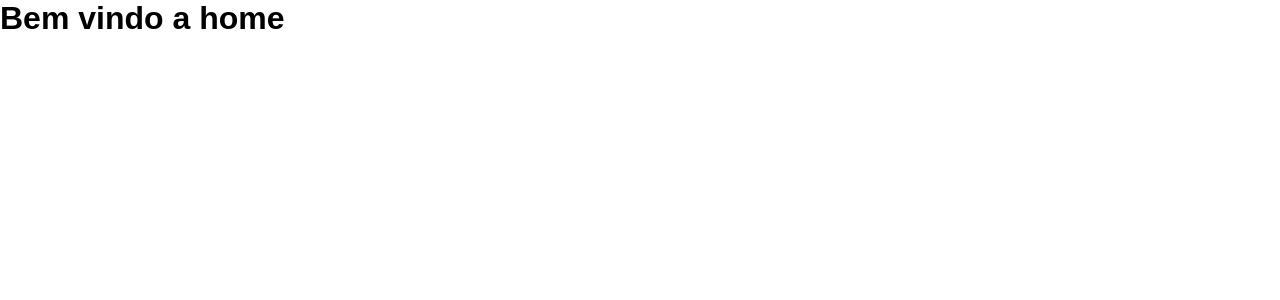
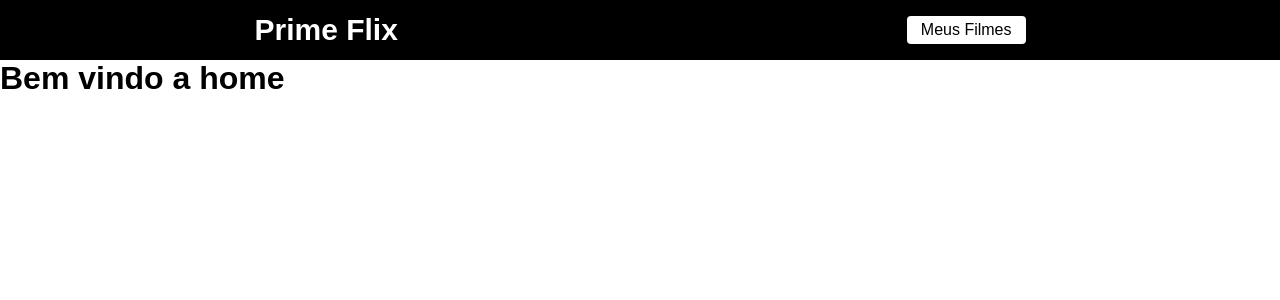
Before and after one commit to Diegojacober/learning-reactjs, a React (Create React App) app in the folder curso01/projeto-filmes/: page / in a window 1280 px wide. Shown: the top 300 px of the page. Built offline with nearby package versions, Linux system fonts and the light colour scheme.

Commit message:
Criando o header

```diff
--- /dev/null
+++ b/curso01/projeto-filmes/src/components/Header/header.css
@@ -0,0 +1,25 @@
+header{
+    display: flex;
+    align-items: center;
+    justify-content: space-around;
+    width: 100%;
+    height: 60px;
+    background-color: #000;
+}
+
+.logo{
+    text-decoration: none;
+    font-size: 30px;
+    cursor: pointer;
+    color: #fff;
+    font-weight: bold;
+}
+
+.favoritos{
+    cursor: pointer;
+    background-color: #FFF;
+    padding: 5px 14px;
+    text-decoration: none;
+    color: #000;
+    border-radius: 4px;
+}
--- /dev/null
+++ b/curso01/projeto-filmes/src/components/Header/index.js
@@ -0,0 +1,13 @@
+import './header.css'
+import {Link} from 'react-router-dom'
+
+function Header() {
+    return(
+        <header>
+            <Link className='logo' to="/">Prime Flix</Link>
+            <Link className='favoritos' to="/favoritos">Meus Filmes</Link>
+        </header>
+    )
+}
+
+export default Header
--- a/curso01/projeto-filmes/src/routes.js
+++ b/curso01/projeto-filmes/src/routes.js
@@ -3,10 +3,12 @@
 import Home from './pages/Home'
 import Filme from './pages/Filme'
 import Erro from "./pages/Erro";
+import Header from "./components/Header";
 
 function RoutesApp() {
     return(
         <BrowserRouter>
+           <Header/>
             <Routes>
                 <Route path="/" element={<Home/>}/>
                 <Route path="/filme/:id" element={<Filme/>}/>
```
